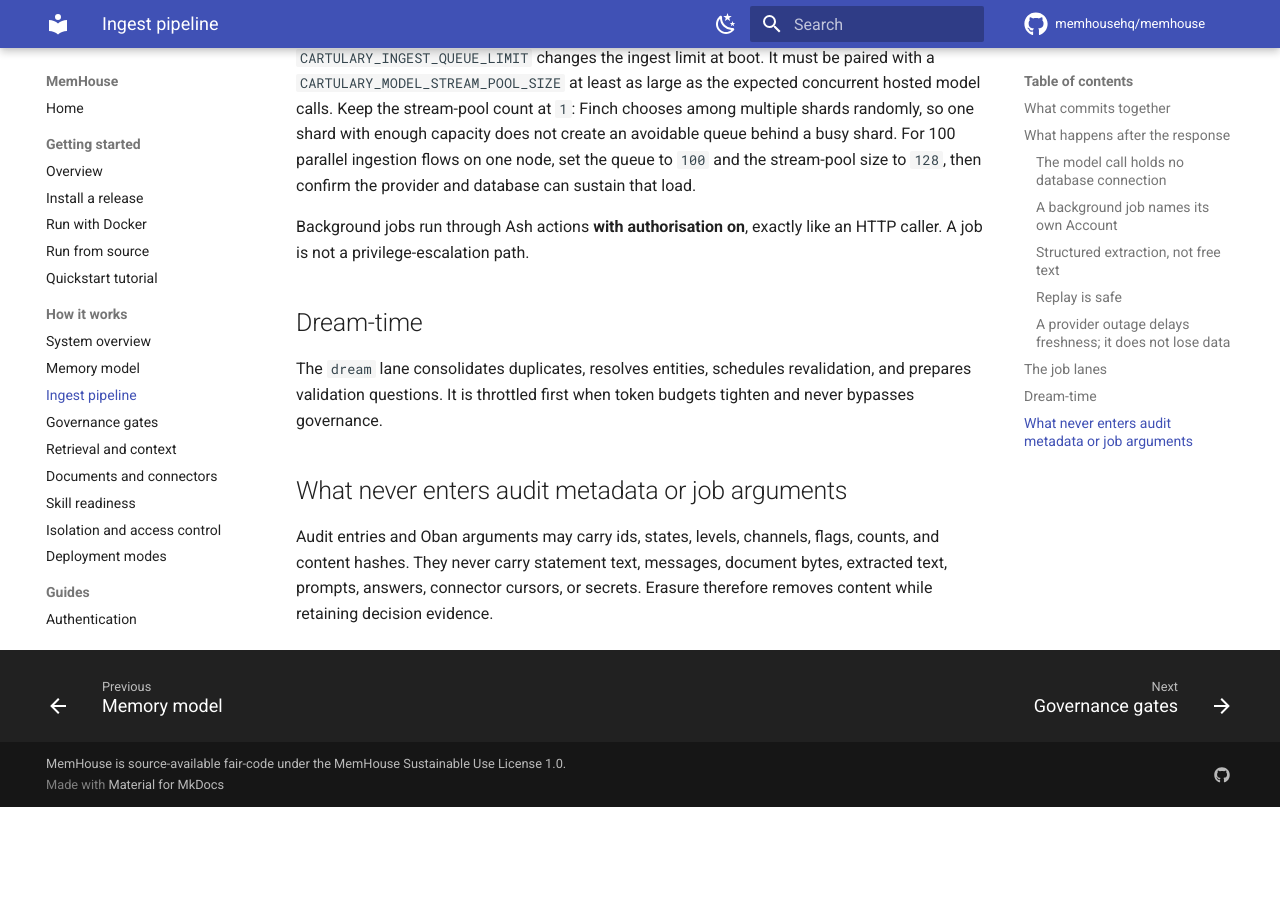
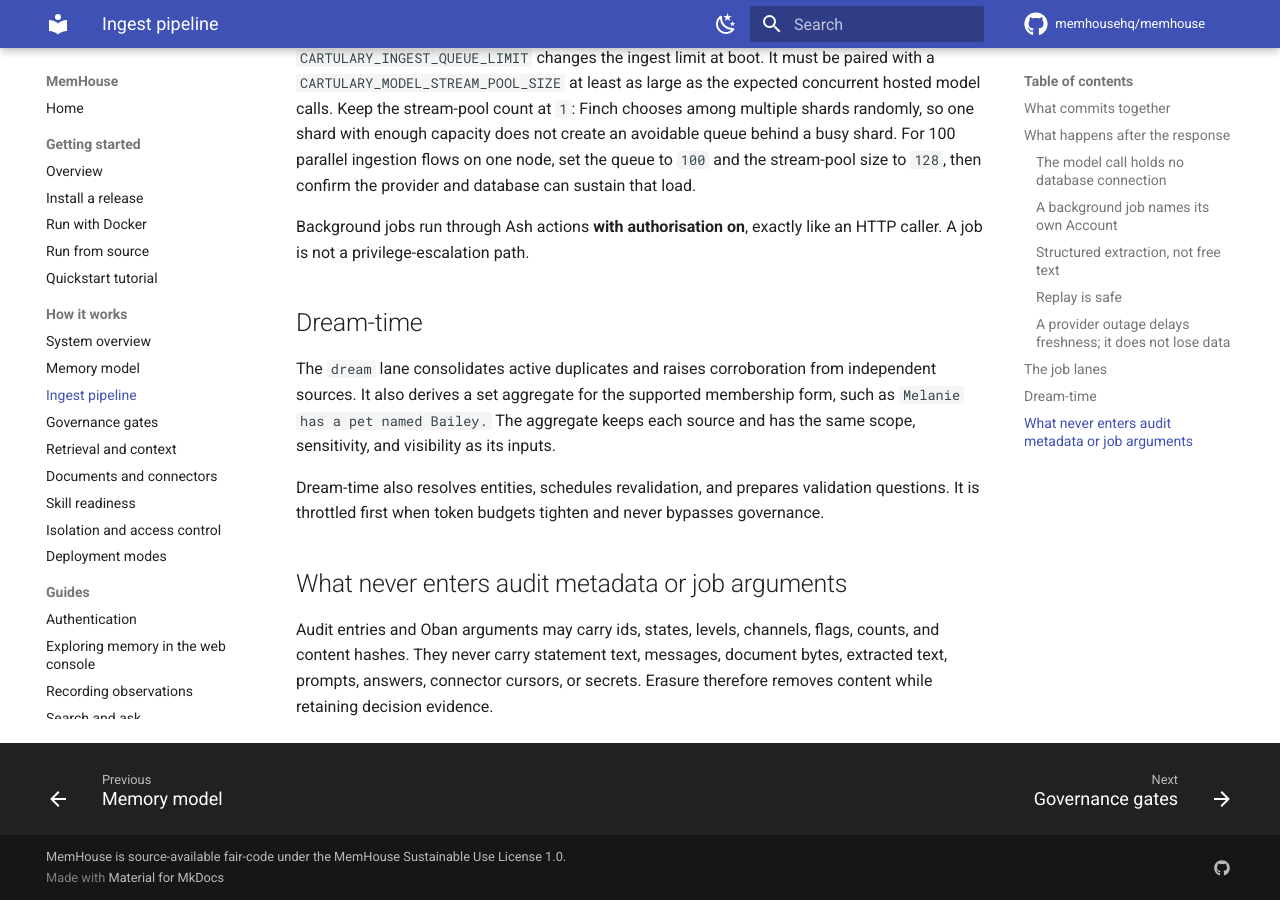
Before and after one commit to cartularyhq/cartulary, an MkDocs documentation site: the page built from docs/concepts/ingest-pipeline.md, in a window 1280 px wide and 900 px high, scrolled down 2878 px. Built offline with MkDocs 1.6.1 and Material for MkDocs 9.7.7, drawn with Linux system fonts in a browser that asks for light colours; comment, search, counter and statistics services are not loaded; before the commit the page ends 3685 px from its top, so only the background shows below that.

Commit message:
Consolidate dream-time knowledge

```diff
--- a/docs/concepts/ingest-pipeline.md
+++ b/docs/concepts/ingest-pipeline.md
@@ -138,9 +138,14 @@
 
 ## Dream-time
 
-The `dream` lane consolidates duplicates, resolves entities, schedules
-revalidation, and prepares validation questions. It is throttled first when
-token budgets tighten and never bypasses governance.
+The `dream` lane consolidates active duplicates and raises corroboration from
+independent sources. It also derives a set aggregate for the supported
+membership form, such as `Melanie has a pet named Bailey.` The aggregate keeps
+each source and has the same scope, sensitivity, and visibility as its inputs.
+
+Dream-time also resolves entities, schedules revalidation, and prepares
+validation questions. It is throttled first when token budgets tighten and
+never bypasses governance.
 
 ## What never enters audit metadata or job arguments
 
```
Also changed, not shown: specs/adr/0012-dream-time-knowledge-consolidation.md (added, +45 -0 lines), specs/adr/README.md (+1 -0 lines), specs/implementation-status.md (+3 -3 lines), 6 other files.
